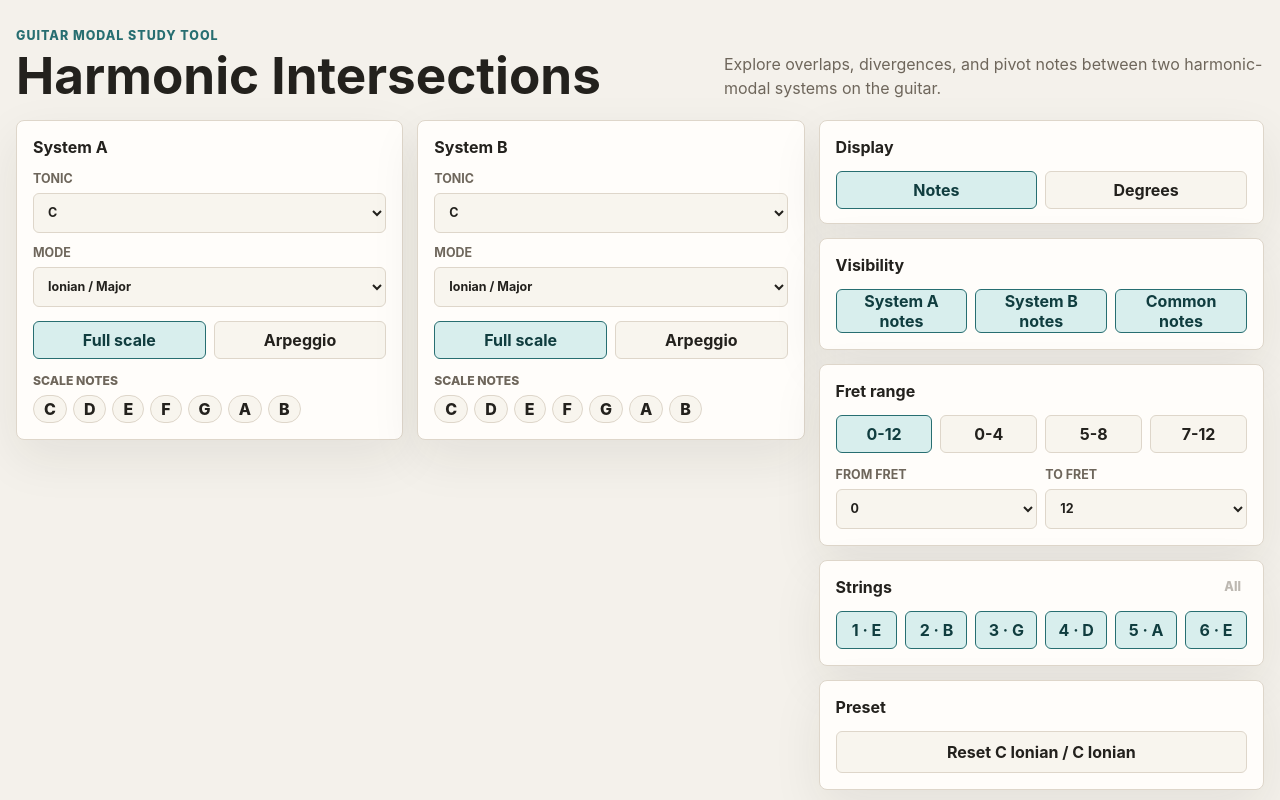
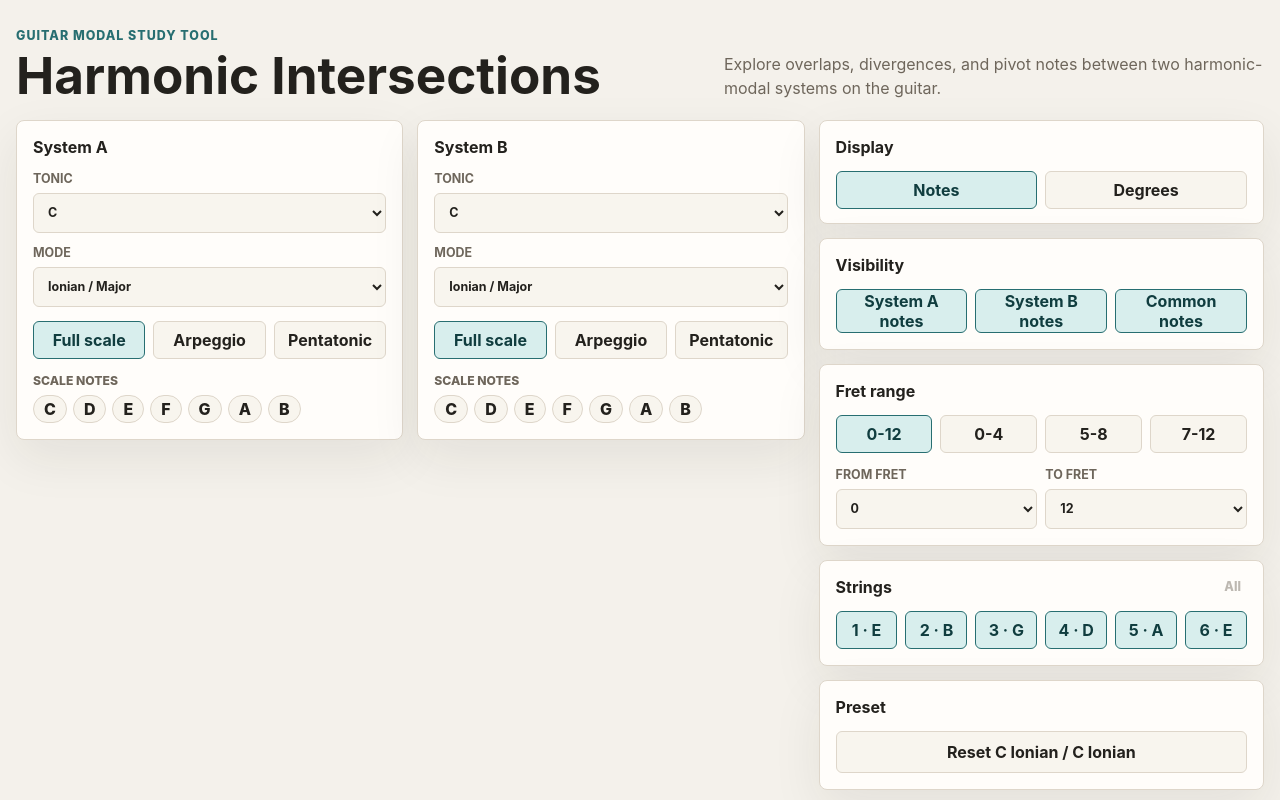
Before and after one commit to sandropizzichelli/harmonic-intersections, a React (Vite) app: page / in a window 1280 px wide. Shown: the top 800 px of the page. Built offline with nearby package versions, Linux system fonts and the light colour scheme.

Commit message:
Add pentatonic material mode

```diff
--- a/src/components/SystemSelector.tsx
+++ b/src/components/SystemSelector.tsx
@@ -2,11 +2,16 @@ import { NOTE_OPTIONS } from "../data/noteNames";
 import { SCALE_FAMILIES, SCALES, type ScaleId } from "../data/scales";
 import { ARPEGGIO_TYPE_OPTIONS, type Arpeggio, type ArpeggioType } from "../music/arpeggioGenerator";
 import { labelsForPitchClasses, type DegreeLabels } from "../music/degreeLabels";
+import {
+  PENTATONIC_TYPE_OPTIONS,
+  type Pentatonic,
+  type PentatonicType
+} from "../music/pentatonicGenerator";
 import type { ScaleMaterial } from "../music/scaleGenerator";
 import type { DisplayMode } from "./DisplayModeSelector";
 import { NoteChips } from "./NoteChips";
 
-export type MaterialMode = "scales" | "arpeggios";
+export type MaterialMode = "scales" | "arpeggios" | "pentatonics";
 
 type Props = {
   title: string;
@@ -17,6 +22,9 @@ type Props = {
   arpeggioType: ArpeggioType;
   arpeggios: Arpeggio[];
   selectedArpeggio: number;
+  pentatonicType: PentatonicType;
+  pentatonics: Pentatonic[];
+  selectedPentatonic: number;
   displayMode: DisplayMode;
   degreeLabels: DegreeLabels;
   rootLocked?: boolean;
@@ -26,10 +34,14 @@ type Props = {
   onMaterialModeChange: (value: MaterialMode) => void;
   onArpeggioTypeChange: (value: ArpeggioType) => void;
   onSelectedArpeggioChange: (value: number) => void;
+  onPentatonicTypeChange: (value: PentatonicType) => void;
+  onSelectedPentatonicChange: (value: number) => void;
 };
 
 const arpeggioOptionLabel = (arpeggio: Arpeggio) =>
   `${arpeggio.roman} - ${arpeggio.chordName} - ${arpeggio.noteNames.join(" ")}`;
+const pentatonicOptionLabel = (pentatonic: Pentatonic) =>
+  `${pentatonic.roman} - ${pentatonic.name} - ${pentatonic.noteNames.join(" ")}`;
 
 export function SystemSelector({
   title,
@@ -40,6 +52,9 @@ export function SystemSelector({
   arpeggioType,
   arpeggios,
   selectedArpeggio,
+  pentatonicType,
+  pentatonics,
+  selectedPentatonic,
   displayMode,
   degreeLabels,
   rootLocked = false,
@@ -48,15 +63,25 @@ export function SystemSelector({
   onScaleChange,
   onMaterialModeChange,
   onArpeggioTypeChange,
-  onSelectedArpeggioChange
+  onSelectedArpeggioChange,
+  onPentatonicTypeChange,
+  onSelectedPentatonicChange
 }: Props) {
   const activeArpeggio = arpeggios[selectedArpeggio];
-  const activePitchClasses = materialMode === "arpeggios" && activeArpeggio ? activeArpeggio.notes : scale.notes;
+  const activePentatonic = pentatonics[selectedPentatonic];
+  const activePitchClasses =
+    materialMode === "arpeggios" && activeArpeggio
+      ? activeArpeggio.notes
+      : materialMode === "pentatonics" && activePentatonic
+        ? activePentatonic.notes
+        : scale.notes;
   const activeNotes =
     displayMode === "degrees"
       ? labelsForPitchClasses(activePitchClasses, degreeLabels)
       : materialMode === "arpeggios" && activeArpeggio
         ? activeArpeggio.noteNames
+        : materialMode === "pentatonics" && activePentatonic
+          ? activePentatonic.noteNames
         : scale.noteNames;
 
   return (
@@ -92,12 +117,15 @@ export function SystemSelector({
           ))}
         </select>
       </label>
-      <div className="segmented-control material-toggle">
+      <div className="segmented-control material-toggle three-materials">
         <button className={materialMode === "scales" ? "active" : ""} onClick={() => onMaterialModeChange("scales")}>
           Full scale
         </button>
         <button className={materialMode === "arpeggios" ? "active" : ""} onClick={() => onMaterialModeChange("arpeggios")}>
           Arpeggio
+        </button>
+        <button className={materialMode === "pentatonics" ? "active" : ""} onClick={() => onMaterialModeChange("pentatonics")}>
+          Pentatonic
         </button>
       </div>
       {materialMode === "arpeggios" ? (
@@ -124,14 +152,42 @@ export function SystemSelector({
           </label>
         </>
       ) : null}
+      {materialMode === "pentatonics" ? (
+        <>
+          <label className="field material-field">
+            <span>Pentatonic type</span>
+            <select value={pentatonicType} onChange={(event) => onPentatonicTypeChange(event.target.value as PentatonicType)}>
+              {PENTATONIC_TYPE_OPTIONS.map((option) => (
+                <option value={option.id} key={option.id}>
+                  {option.label}
+                </option>
+              ))}
+            </select>
+          </label>
+          <label className="field">
+            <span>Root degree</span>
+            <select value={selectedPentatonic} onChange={(event) => onSelectedPentatonicChange(Number(event.target.value))}>
+              {pentatonics.map((pentatonic, index) => (
+                <option value={index} key={pentatonic.id}>
+                  {pentatonicOptionLabel(pentatonic)}
+                </option>
+              ))}
+            </select>
+          </label>
+        </>
+      ) : null}
       <NoteChips
         label={
           displayMode === "degrees"
             ? materialMode === "arpeggios"
               ? "Arpeggio degrees"
+              : materialMode === "pentatonics"
+                ? "Pentatonic degrees"
               : "Scale degrees"
             : materialMode === "arpeggios"
               ? "Arpeggio notes"
+              : materialMode === "pentatonics"
+                ? "Pentatonic notes"
               : "Scale notes"
         }
         notes={activeNotes}
--- a/src/music/degreeLabels.ts
+++ b/src/music/degreeLabels.ts
@@ -35,6 +35,11 @@ export const buildDegreeLabelsFromScaleDegree = (
   startingDegree: number
 ): DegreeLabels => buildDegreeLabels(rotateScaleNotes(scaleNotes, startingDegree));
 
+export const buildDegreeLabelsFromPitchClasses = (
+  pitchClasses: PitchClass[],
+  labels: string[]
+): DegreeLabels => new Map(pitchClasses.map((pitchClass, index) => [pitchClass, labels[index] ?? "–"]));
+
 export const labelsForPitchClasses = (pitchClasses: PitchClass[], degreeLabels: DegreeLabels): string[] =>
   pitchClasses.map((pitchClass) => degreeLabels.get(pitchClass) ?? "–");
 
--- /dev/null
+++ b/src/music/pentatonicGenerator.ts
@@ -0,0 +1,68 @@
+import { ROMAN_NUMERALS } from "../data/chordQualities";
+import type { SpellingPreference } from "../data/noteNames";
+import { pitchClassListNames, transposePitchClass, type PitchClass } from "./pitchClass";
+import type { ScaleMaterial } from "./scaleGenerator";
+
+export type PentatonicType = "major" | "minor";
+
+type PentatonicDefinition = {
+  label: string;
+  pattern: number[];
+  degreeLabels: string[];
+};
+
+export const PENTATONIC_DEFINITIONS: Record<PentatonicType, PentatonicDefinition> = {
+  major: {
+    label: "Major pentatonic",
+    pattern: [0, 2, 4, 7, 9],
+    degreeLabels: ["1", "2", "3", "5", "6"]
+  },
+  minor: {
+    label: "Minor pentatonic",
+    pattern: [0, 3, 5, 7, 10],
+    degreeLabels: ["1", "b3", "4", "5", "b7"]
+  }
+};
+
+export const PENTATONIC_TYPE_OPTIONS: { id: PentatonicType; label: string }[] = [
+  { id: "major", label: PENTATONIC_DEFINITIONS.major.label },
+  { id: "minor", label: PENTATONIC_DEFINITIONS.minor.label }
+];
+
+export type Pentatonic = {
+  id: string;
+  degree: number;
+  roman: string;
+  root: PitchClass;
+  name: string;
+  notes: PitchClass[];
+  noteNames: string[];
+  degreeLabels: string[];
+  type: PentatonicType;
+};
+
+export const generatePentatonics = (
+  scale: ScaleMaterial,
+  spelling: SpellingPreference,
+  systemId: "A" | "B" = "A",
+  type: PentatonicType = "major"
+): Pentatonic[] => {
+  const definition = PENTATONIC_DEFINITIONS[type];
+
+  return scale.notes.map((root, degree) => {
+    const notes = definition.pattern.map((interval) => transposePitchClass(root, interval));
+    const rootName = pitchClassListNames([root], spelling)[0];
+
+    return {
+      id: `${systemId}-${type}-pentatonic-${degree}`,
+      degree,
+      roman: ROMAN_NUMERALS[degree],
+      root,
+      name: `${rootName} ${definition.label}`,
+      notes,
+      noteNames: pitchClassListNames(notes, spelling),
+      degreeLabels: definition.degreeLabels,
+      type
+    };
+  });
+};
--- a/src/pages/MainExplorerPage.tsx
+++ b/src/pages/MainExplorerPage.tsx
@@ -17,10 +17,14 @@ import {
 import type { ScaleId } from "../data/scales";
 import type { SpellingPreference } from "../data/noteNames";
 import { generateArpeggios, type ArpeggioType } from "../music/arpeggioGenerator";
-import { buildDegreeLabelsFromScaleDegree } from "../music/degreeLabels";
+import {
+  buildDegreeLabelsFromPitchClasses,
+  buildDegreeLabelsFromScaleDegree
+} from "../music/degreeLabels";
 import { compareMaterials } from "../music/intersectionAnalyzer";
 import { normalizePitchClass, type PitchClass } from "../music/pitchClass";
 import { STANDARD_TUNING } from "../music/fretboardMapper";
+import { generatePentatonics, type PentatonicType } from "../music/pentatonicGenerator";
 import { generateScale } from "../music/scaleGenerator";
 
 const toSet = (items: PitchClass[]) => new Set(items);
@@ -52,6 +56,10 @@ export function MainExplorerPage() {
   const [arpeggioTypeB, setArpeggioTypeB] = useState<ArpeggioType>("seventh");
   const [selectedArpeggioA, setSelectedArpeggioA] = useState(0);
   const [selectedArpeggioB, setSelectedArpeggioB] = useState(0);
+  const [pentatonicTypeA, setPentatonicTypeA] = useState<PentatonicType>("major");
+  const [pentatonicTypeB, setPentatonicTypeB] = useState<PentatonicType>("major");
+  const [selectedPentatonicA, setSelectedPentatonicA] = useState(0);
+  const [selectedPentatonicB, setSelectedPentatonicB] = useState(0);
   const [fretRange, setFretRange] = useState<FretRange>(DEFAULT_FRET_RANGE);
   const [activeStrings, setActiveStrings] = useState<ActiveStrings>(allStrings);
 
@@ -60,17 +68,33 @@ export function MainExplorerPage() {
   const scaleB = useMemo(() => generateScale(rootB, scaleBId, spelling), [rootB, scaleBId, spelling]);
   const arpeggiosA = useMemo(() => generateArpeggios(scaleA, spelling, "A", arpeggioTypeA), [scaleA, spelling, arpeggioTypeA]);
   const arpeggiosB = useMemo(() => generateArpeggios(scaleB, spelling, "B", arpeggioTypeB), [scaleB, spelling, arpeggioTypeB]);
+  const pentatonicsA = useMemo(
+    () => generatePentatonics(scaleA, spelling, "A", pentatonicTypeA),
+    [pentatonicTypeA, scaleA, spelling]
+  );
+  const pentatonicsB = useMemo(
+    () => generatePentatonics(scaleB, spelling, "B", pentatonicTypeB),
+    [pentatonicTypeB, scaleB, spelling]
+  );
   const degreeReferenceA =
     materialModeA === "arpeggios" ? arpeggiosA[selectedArpeggioA]?.degree ?? 0 : 0;
   const degreeReferenceB =
     materialModeB === "arpeggios" ? arpeggiosB[selectedArpeggioB]?.degree ?? 0 : 0;
+  const activePentatonicA = pentatonicsA[selectedPentatonicA];
+  const activePentatonicB = pentatonicsB[selectedPentatonicB];
   const degreeLabelsA = useMemo(
-    () => buildDegreeLabelsFromScaleDegree(scaleA.notes, degreeReferenceA),
-    [degreeReferenceA, scaleA.notes]
+    () =>
+      materialModeA === "pentatonics" && activePentatonicA
+        ? buildDegreeLabelsFromPitchClasses(activePentatonicA.notes, activePentatonicA.degreeLabels)
+        : buildDegreeLabelsFromScaleDegree(scaleA.notes, degreeReferenceA),
+    [activePentatonicA, degreeReferenceA, materialModeA, scaleA.notes]
   );
   const degreeLabelsB = useMemo(
-    () => buildDegreeLabelsFromScaleDegree(scaleB.notes, degreeReferenceB),
-    [degreeReferenceB, scaleB.notes]
+    () =>
+      materialModeB === "pentatonics" && activePentatonicB
+        ? buildDegreeLabelsFromPitchClasses(activePentatonicB.notes, activePentatonicB.degreeLabels)
+        : buildDegreeLabelsFromScaleDegree(scaleB.notes, degreeReferenceB),
+    [activePentatonicB, degreeReferenceB, materialModeB, scaleB.notes]
   );
 
   useEffect(() => {
@@ -80,6 +104,14 @@ export function MainExplorerPage() {
   useEffect(() => {
     setSelectedArpeggioB(0);
   }, [rootB, scaleBId, arpeggioTypeB]);
+
+  useEffect(() => {
+    setSelectedPentatonicA(0);
+  }, [rootA, scaleAId, pentatonicTypeA]);
+
+  useEffect(() => {
+    setSelectedPentatonicB(0);
+  }, [rootB, scaleBId, pentatonicTypeB]);
 
   const materialA: ActiveMaterialSummary & { root: PitchClass } = useMemo(() => {
     const arpeggio = arpeggiosA[selectedArpeggioA];
@@ -91,13 +123,21 @@ export function MainExplorerPage() {
         root: arpeggio.root
       };
     }
+    if (materialModeA === "pentatonics" && activePentatonicA) {
+      return {
+        label: `${activePentatonicA.roman} ${activePentatonicA.name}`,
+        notes: activePentatonicA.notes,
+        noteNames: activePentatonicA.noteNames,
+        root: activePentatonicA.root
+      };
+    }
     return {
       label: `${scaleA.noteNames[0]} ${scaleA.label}`,
       notes: scaleA.notes,
       noteNames: scaleA.noteNames,
       root: rootA
     };
-  }, [arpeggiosA, materialModeA, rootA, scaleA, selectedArpeggioA]);
+  }, [activePentatonicA, arpeggiosA, materialModeA, rootA, scaleA, selectedArpeggioA]);
 
   const materialB: ActiveMaterialSummary & { root: PitchClass } = useMemo(() => {
     const arpeggio = arpeggiosB[selectedArpeggioB];
@@ -109,13 +149,21 @@ export function MainExplorerPage() {
         root: arpeggio.root
       };
     }
+    if (materialModeB === "pentatonics" && activePentatonicB) {
+      return {
+        label: `${activePentatonicB.roman} ${activePentatonicB.name}`,
+        notes: activePentatonicB.notes,
+        noteNames: activePentatonicB.noteNames,
+        root: activePentatonicB.root
+      };
+    }
     return {
       label: `${scaleB.noteNames[0]} ${scaleB.label}`,
       notes: scaleB.notes,
       noteNames: scaleB.noteNames,
       root: rootB
     };
-  }, [arpeggiosB, materialModeB, rootB, scaleB, selectedArpeggioB]);
+  }, [activePentatonicB, arpeggiosB, materialModeB, rootB, scaleB, selectedArpeggioB]);
 
   const activeComparison = useMemo(() => compareMaterials(materialA.notes, materialB.notes), [materialA.notes, materialB.notes]);
 
@@ -151,6 +199,10 @@ export function MainExplorerPage() {
     setArpeggioTypeB("seventh");
     setSelectedArpeggioA(0);
     setSelectedArpeggioB(0);
+    setPentatonicTypeA("major");
+    setPentatonicTypeB("major");
+    setSelectedPentatonicA(0);
+    setSelectedPentatonicB(0);
     setFretRange({ ...DEFAULT_FRET_RANGE });
     setActiveStrings(allStrings());
   };
@@ -199,6 +251,9 @@ export function MainExplorerPage() {
           arpeggioType={arpeggioTypeA}
           arpeggios={arpeggiosA}
           selectedArpeggio={selectedArpeggioA}
+          pentatonicType={pentatonicTypeA}
+          pentatonics={pentatonicsA}
+          selectedPentatonic={selectedPentatonicA}
           displayMode={displayMode}
           degreeLabels={degreeLabelsA}
           onRootChange={setRootA}
@@ -206,6 +261,8 @@ export function MainExplorerPage() {
           onMaterialModeChange={setMaterialModeA}
           onArpeggioTypeChange={setArpeggioTypeA}
           onSelectedArpeggioChange={setSelectedArpeggioA}
+          onPentatonicTypeChange={setPentatonicTypeA}
+          onSelectedPentatonicChange={setSelectedPentatonicA}
         />
         <div className="stack">
           <SystemSelector
@@ -217,6 +274,9 @@ export function MainExplorerPage() {
             arpeggioType={arpeggioTypeB}
             arpeggios={arpeggiosB}
             selectedArpeggio={selectedArpeggioB}
+            pentatonicType={pentatonicTypeB}
+            pentatonics={pentatonicsB}
+            selectedPentatonic={selectedPentatonicB}
             displayMode={displayMode}
             degreeLabels={degreeLabelsB}
             onRootChange={setRootB}
@@ -224,6 +284,8 @@ export function MainExplorerPage() {
             onMaterialModeChange={setMaterialModeB}
             onArpeggioTypeChange={setArpeggioTypeB}
             onSelectedArpeggioChange={setSelectedArpeggioB}
+            onPentatonicTypeChange={setPentatonicTypeB}
+            onSelectedPentatonicChange={setSelectedPentatonicB}
           />
         </div>
         <div className="stack">
--- a/src/styles/layout.css
+++ b/src/styles/layout.css
@@ -131,6 +131,10 @@
 
 .segmented-control {
   grid-template-columns: 1fr 1fr;
+}
+
+.segmented-control.three-materials {
+  grid-template-columns: repeat(3, minmax(0, 1fr));
 }
 
 .segmented-control button,
@@ -470,7 +474,8 @@
   .mode-grid.three-buttons,
   .fret-range-presets,
   .range-control-grid,
-  .segmented-control {
+  .segmented-control,
+  .segmented-control.three-materials {
     grid-template-columns: 1fr;
   }
 }
```
Also changed, not shown: 2 other files (tests, documents, lock files or other folders).
